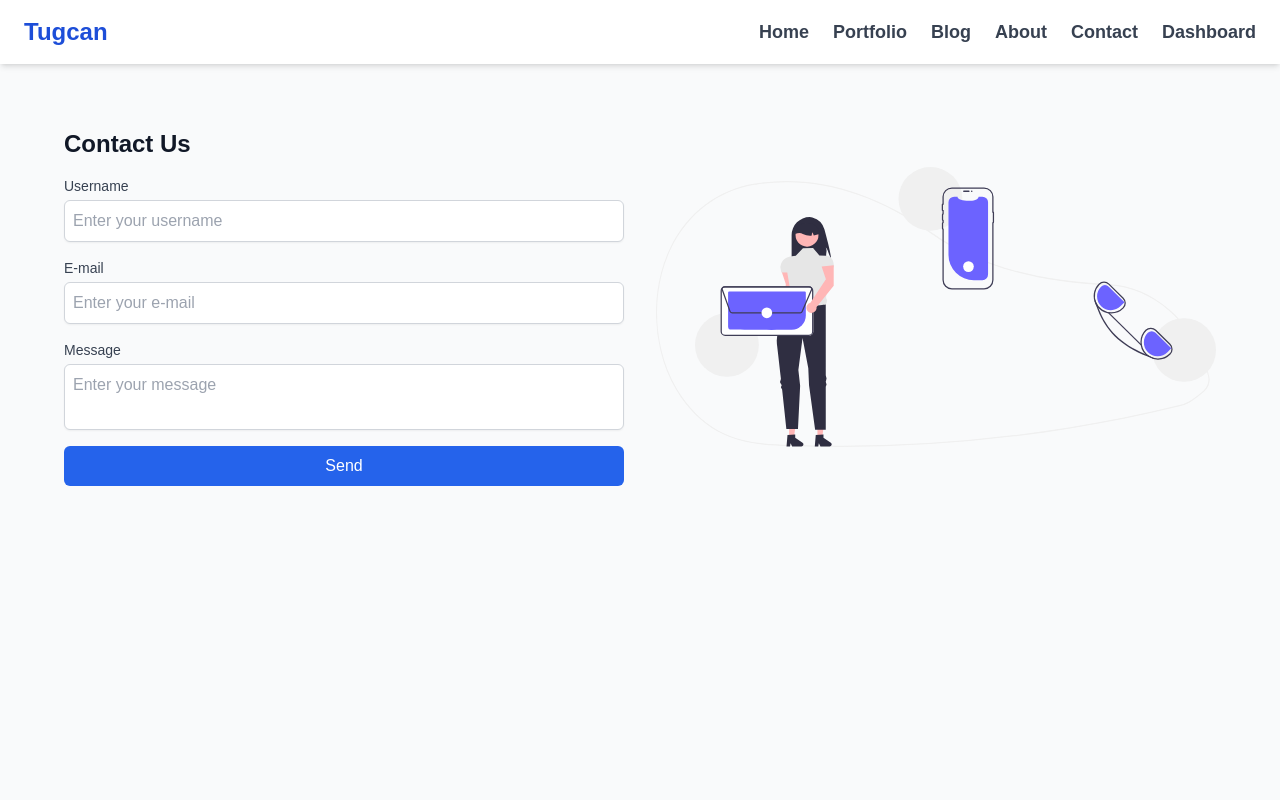
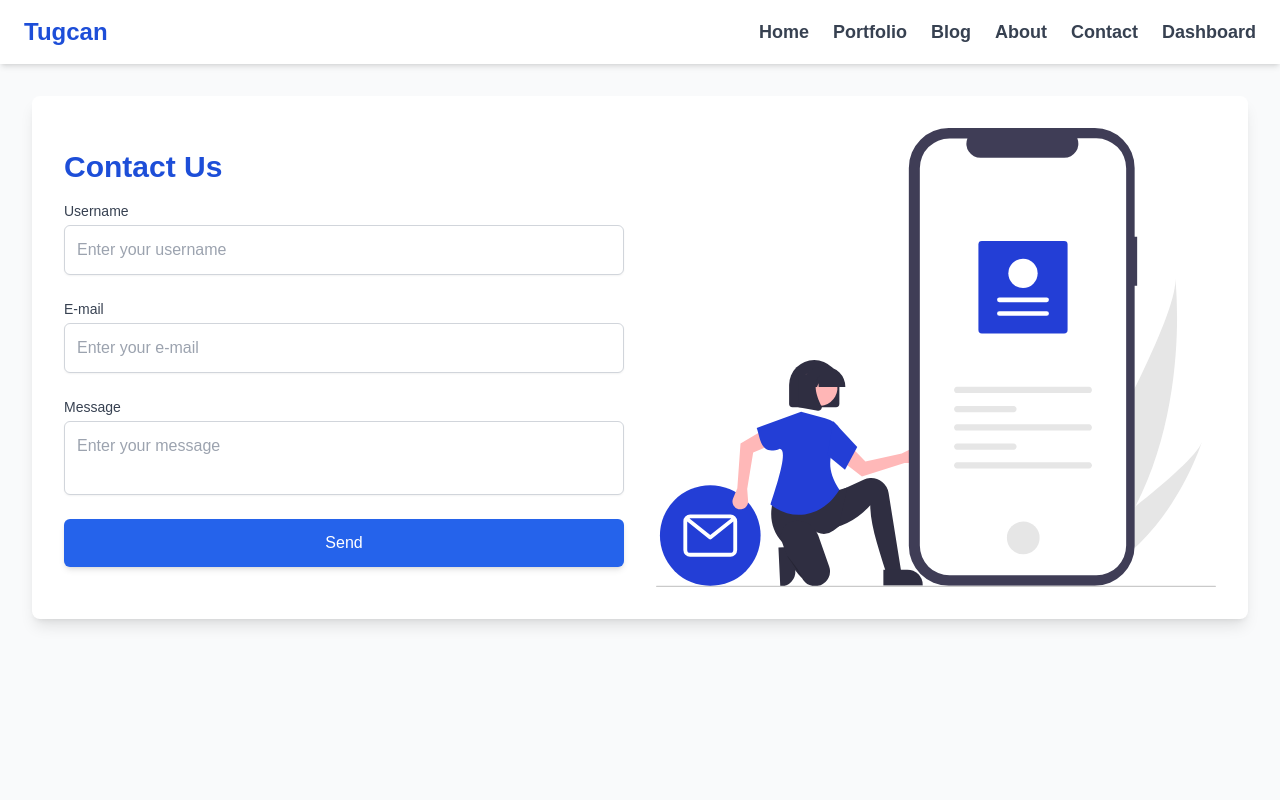
Before and after one commit to tugcan-kartal/Blog, a Next.js app: page /contact in a window 1280 px wide. Shown: the top 800 px of the page. Built offline with nearby package versions, Linux system fonts and the light colour scheme.

Commit message:
contact updated

```diff
--- a/src/app/contact/page.tsx
+++ b/src/app/contact/page.tsx
@@ -45,10 +45,10 @@ const Contact: React.FC = () => {
     };
 
     return (
-        <div className="flex flex-col md:flex-row items-center justify-center p-8">
+        <div className="flex flex-col md:flex-row items-center justify-center p-8 bg-white shadow-lg rounded-lg">
             <div className="w-full md:w-1/2 md:mr-8">
-                <h2 className="text-2xl font-bold mb-4">Contact Us</h2>
-                <form onSubmit={handleSubmit} className="space-y-4">
+                <h2 className="text-3xl font-bold mb-4 text-blue-700">Contact Us</h2>
+                <form onSubmit={handleSubmit} className="space-y-6">
                     <div>
                         <label htmlFor="username" className="block text-sm font-medium text-gray-700">Username</label>
                         <input
@@ -58,7 +58,7 @@ const Contact: React.FC = () => {
                             placeholder="Enter your username"
                             type="text"
                             required
-                            className="mt-1 block w-full border border-gray-300 rounded-md shadow-sm focus:ring-blue-500 focus:border-blue-500 p-2"
+                            className="mt-1 block w-full border border-gray-300 rounded-md shadow-sm focus:ring-blue-500 focus:border-blue-500 p-3 transition duration-200 ease-in-out hover:bg-gray-50"
                         />
                     </div>
                     <div>
@@ -70,7 +70,7 @@ const Contact: React.FC = () => {
                             placeholder="Enter your e-mail"
                             type="email"
                             required
-                            className="mt-1 block w-full border border-gray-300 rounded-md shadow-sm focus:ring-blue-500 focus:border-blue-500 p-2"
+                            className="mt-1 block w-full border border-gray-300 rounded-md shadow-sm focus:ring-blue-500 focus:border-blue-500 p-3 transition duration-200 ease-in-out hover:bg-gray-50"
                         />
                     </div>
 
@@ -82,11 +82,11 @@ const Contact: React.FC = () => {
                             onChange={handleChange}
                             placeholder="Enter your message"
                             required
-                            className="mt-1 block w-full border border-gray-300 rounded-md shadow-sm focus:ring-blue-500 focus:border-blue-500 p-2 resize-none"
+                            className="mt-1 block w-full border border-gray-300 rounded-md shadow-sm focus:ring-blue-500 focus:border-blue-500 p-3 resize-none transition duration-200 ease-in-out hover:bg-gray-50"
                         />
                     </div>
 
-                    <button type="submit" className="w-full bg-blue-600 text-white p-2 rounded-md hover:bg-blue-700 transition duration-200">Send</button>
+                    <button type="submit" className="w-full bg-blue-600 text-white p-3 rounded-md hover:bg-blue-700 shadow-md transition duration-200">Send</button>
                     {statusMessage && <p className="mt-2 text-green-600">{statusMessage}</p>}
                 </form>
             </div>
```
Also changed, not shown: public/ContactPage-Contact.svg.
